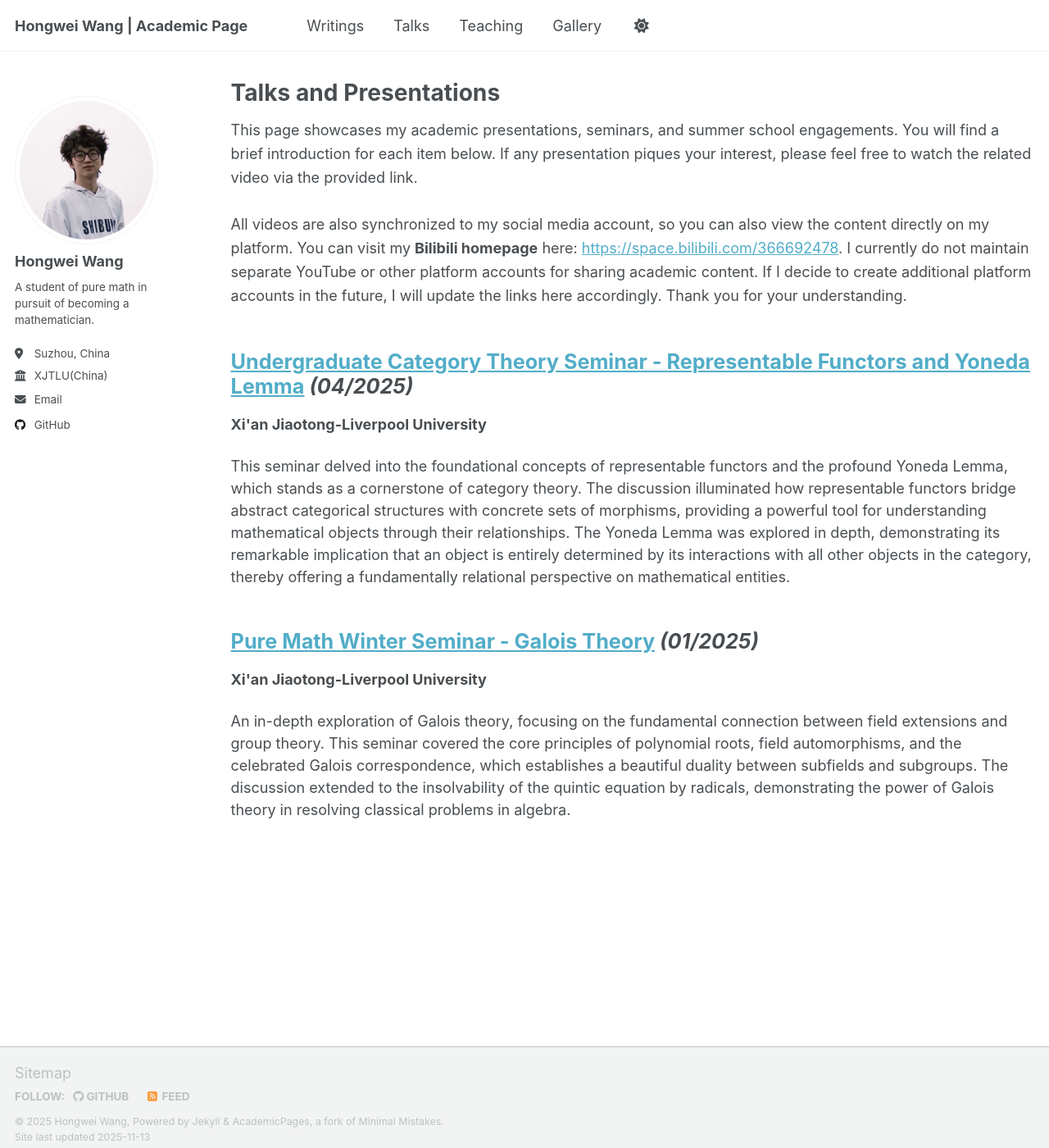
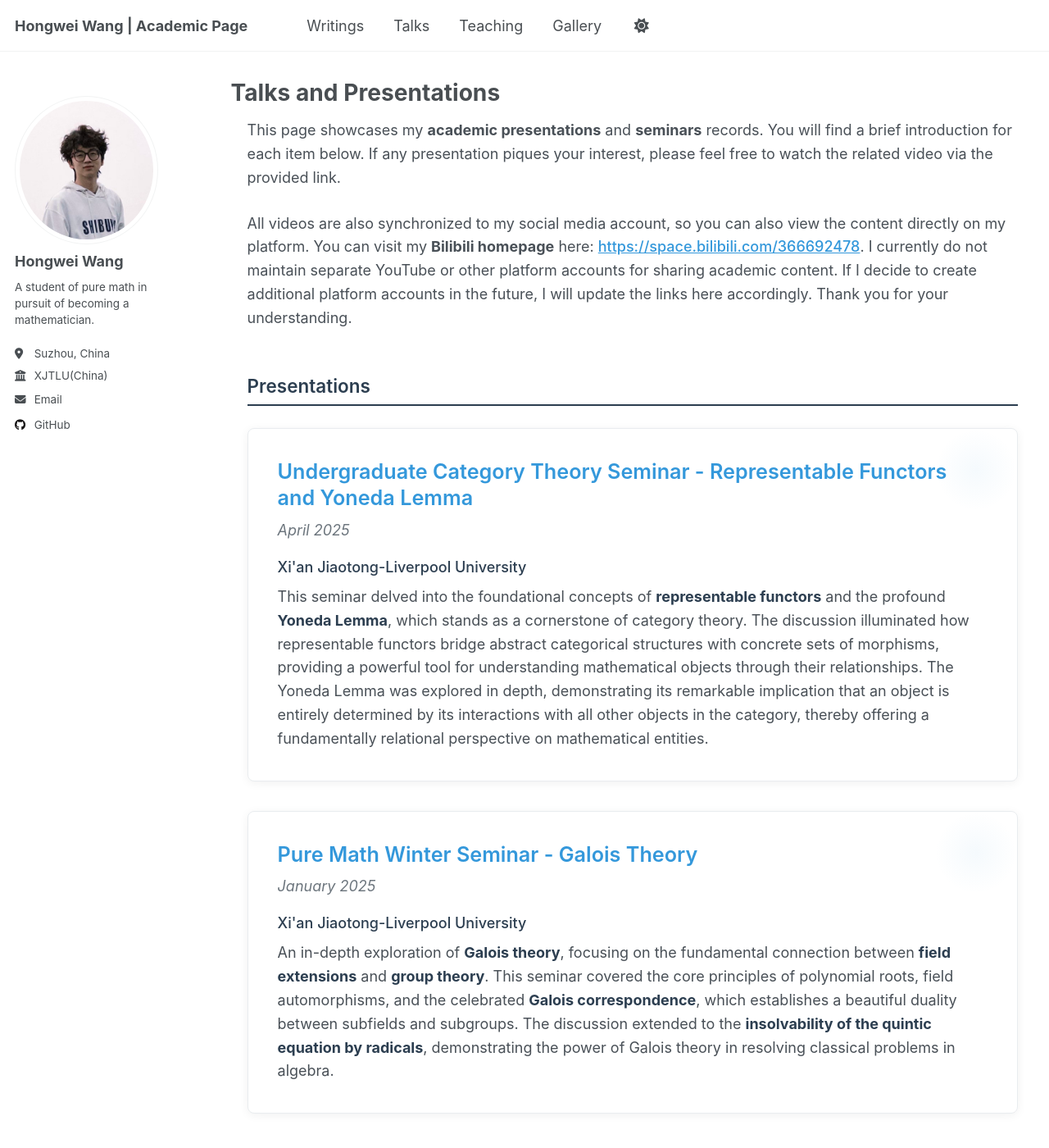
Before and after one commit to WangHongWei-AcademicPage/WangHongWei-AcademicPage.github.io, a Jekyll site: the page built from _pages/talks.html, in a window 1280 px wide and 1400 px high. Shown: the whole window at 82% size. Built offline with Jekyll 4.4.1, drawn with Linux system fonts in a browser that asks for light colours; a script that is not in the unit is left out.

Commit message:
Update talks.html

```diff
--- a/_pages/talks.html
+++ b/_pages/talks.html
@@ -5,17 +5,194 @@ permalink: /talks/
 author_profile: true
 ---
 
-<p style="line-height: 1.6; margin-bottom: 2em;">This page showcases my academic presentations, seminars, and summer school engagements. You will find a brief introduction for each item below. If any presentation piques your interest, please feel free to watch the related video via the provided link.<br><br>
-All videos are also synchronized to my social media account, so you can also view the content directly on my platform. You can visit my <strong>Bilibili homepage</strong> here: <a href="https://space.bilibili.com/366692478?spm_id_from=333.1007.0.0">https://space.bilibili.com/366692478</a>. I currently do not maintain separate YouTube or other platform accounts for sharing academic content. If I decide to create additional platform accounts in the future, I will update the links here accordingly. Thank you for your understanding.</p>
+<style>
+.talks-container {
+  max-width: 1200px;
+  margin: 0 auto;
+  padding: 0 20px;
+}
 
-<div class="publication-item">
-  <h3 style="font-size: 1.4em; margin-bottom: 0.5em;"><a href="https://www.bilibili.com/video/BV1xLR2YDEoL/?spm_id_from=333.1387.homepage.video_card.click" target="_blank" style="font-size: inherit;">Undergraduate Category Theory Seminar - Representable Functors and Yoneda Lemma</a> <em>(04/2025)</em></h3>
-  <p><strong>Xi'an Jiaotong-Liverpool University</strong></p>
-  <p>This seminar delved into the foundational concepts of representable functors and the profound Yoneda Lemma, which stands as a cornerstone of category theory. The discussion illuminated how representable functors bridge abstract categorical structures with concrete sets of morphisms, providing a powerful tool for understanding mathematical objects through their relationships. The Yoneda Lemma was explored in depth, demonstrating its remarkable implication that an object is entirely determined by its interactions with all other objects in the category, thereby offering a fundamentally relational perspective on mathematical entities.</p>
+.intro-text {
+  line-height: 1.6;
+  margin-bottom: 3rem;
+  color: #495057;
+}
+
+.intro-text p {
+  margin-bottom: 1.5rem;
+}
+
+.bilibili-link {
+  color: #3498db;
+  text-decoration: none;
+  font-weight: 500;
+  transition: all 0.3s ease;
+}
+
+.bilibili-link:hover {
+  color: #2c3e50;
+  text-decoration: underline;
+}
+
+.talk-card {
+  background: white;
+  border-radius: 8px;
+  padding: 2rem;
+  margin-bottom: 2rem;
+  border-left: 4px solid #2c3e50;
+  box-shadow: 0 2px 12px rgba(0,0,0,0.06);
+  border: 1px solid #e9ecef;
+  transition: all 0.3s ease;
+  position: relative;
+  overflow: hidden;
+}
+
+.talk-card:hover {
+  transform: translateY(-3px);
+  box-shadow: 0 6px 20px rgba(0,0,0,0.12);
+}
+
+.talk-card::before {
+  content: "";
+  position: absolute;
+  top: 0;
+  right: 0;
+  width: 100px;
+  height: 100px;
+  background: radial-gradient(circle, #3498db 0%, transparent 70%);
+  opacity: 0.05;
+  transition: opacity 0.3s ease;
+}
+
+.talk-card:hover::before {
+  opacity: 0.1;
+}
+
+.talk-header {
+  margin-bottom: 1rem;
+}
+
+.talk-title {
+  color: #3498db;
+  margin: 0 0 0.5rem 0;
+  font-size: 1.4rem;
+  font-weight: 600;
+  line-height: 1.3;
+}
+
+.talk-title a {
+  color: #3498db;
+  text-decoration: none;
+  transition: all 0.3s ease;
+}
+
+.talk-title a:hover {
+  color: #2c3e50;
+  text-decoration: underline;
+}
+
+.talk-meta {
+  color: #2c3e50;
+  font-weight: 500;
+  margin-bottom: 0.5rem;
+}
+
+.talk-date {
+  color: #6c757d;
+  font-style: italic;
+  margin-bottom: 0.8rem;
+}
+
+.talk-description {
+  color: #495057;
+  line-height: 1.6;
+  margin: 0;
+}
+
+.talk-description strong {
+  color: #2c3e50;
+}
+
+.fade-in {
+  opacity: 0;
+  transform: translateY(20px);
+  transition: all 0.6s ease;
+}
+
+.fade-in.visible {
+  opacity: 1;
+  transform: translateY(0);
+}
+
+.section-title {
+  color: #2c3e50;
+  border-bottom: 2px solid #2c3e50;
+  padding-bottom: 0.5rem;
+  margin: 3rem 0 1.5rem 0;
+  font-weight: 600;
+}
+
+.section-title:first-of-type {
+  margin-top: 2rem;
+}
+
+@media (max-width: 768px) {
+  .talks-container {
+    padding: 0 15px;
+  }
+
+  .talk-card {
+    padding: 1.5rem;
+  }
+
+  .talk-title {
+    font-size: 1.2rem;
+  }
+}
+</style>
+
+<div class="talks-container">
+  <div class="intro-text">
+    <p>This page showcases my <strong>academic presentations</strong> and <strong>seminars</strong> records. You will find a brief introduction for each item below. If any presentation piques your interest, please feel free to watch the related video via the provided link.</p>
+
+    <p>All videos are also synchronized to my social media account, so you can also view the content directly on my platform. You can visit my <strong>Bilibili homepage</strong> here: <a href="https://space.bilibili.com/366692478?spm_id_from=333.1007.0.0" class="bilibili-link">https://space.bilibili.com/366692478</a>. I currently do not maintain separate YouTube or other platform accounts for sharing academic content. If I decide to create additional platform accounts in the future, I will update the links here accordingly. Thank you for your understanding.</p>
+  </div>
+
+  <h2 class="section-title">Presentations</h2>
+
+  <div class="talk-card fade-in">
+    <div class="talk-header">
+      <h3 class="talk-title"><a href="https://www.bilibili.com/video/BV1xLR2YDEoL/?spm_id_from=333.1387.homepage.video_card.click" target="_blank">Undergraduate Category Theory Seminar - Representable Functors and Yoneda Lemma</a></h3>
+      <div class="talk-date">April 2025</div>
+    </div>
+    <div class="talk-meta">Xi'an Jiaotong-Liverpool University</div>
+    <p class="talk-description">This seminar delved into the foundational concepts of <strong>representable functors</strong> and the profound <strong>Yoneda Lemma</strong>, which stands as a cornerstone of category theory. The discussion illuminated how representable functors bridge abstract categorical structures with concrete sets of morphisms, providing a powerful tool for understanding mathematical objects through their relationships. The Yoneda Lemma was explored in depth, demonstrating its remarkable implication that an object is entirely determined by its interactions with all other objects in the category, thereby offering a fundamentally relational perspective on mathematical entities.</p>
+  </div>
+
+  <div class="talk-card fade-in">
+    <div class="talk-header">
+      <h3 class="talk-title"><a href="https://www.bilibili.com/video/BV1Vbc3e2EZS/?spm_id_from=333.1387.homepage.video_card.click" target="_blank">Pure Math Winter Seminar - Galois Theory</a></h3>
+      <div class="talk-date">January 2025</div>
+    </div>
+    <div class="talk-meta">Xi'an Jiaotong-Liverpool University</div>
+    <p class="talk-description">An in-depth exploration of <strong>Galois theory</strong>, focusing on the fundamental connection between <strong>field extensions</strong> and <strong>group theory</strong>. This seminar covered the core principles of polynomial roots, field automorphisms, and the celebrated <strong>Galois correspondence</strong>, which establishes a beautiful duality between subfields and subgroups. The discussion extended to the <strong>insolvability of the quintic equation by radicals</strong>, demonstrating the power of Galois theory in resolving classical problems in algebra.</p>
+  </div>
 </div>
 
-<div class="publication-item">
-  <h3 style="font-size: 1.4em; margin-bottom: 0.5em;"><a href="https://www.bilibili.com/video/BV1Vbc3e2EZS/?spm_id_from=333.1387.homepage.video_card.click" target="_blank" style="font-size: inherit;">Pure Math Winter Seminar - Galois Theory</a> <em>(01/2025)</em></h3>
-  <p><strong>Xi'an Jiaotong-Liverpool University</strong></p>
-  <p>An in-depth exploration of Galois theory, focusing on the fundamental connection between field extensions and group theory. This seminar covered the core principles of polynomial roots, field automorphisms, and the celebrated Galois correspondence, which establishes a beautiful duality between subfields and subgroups. The discussion extended to the insolvability of the quintic equation by radicals, demonstrating the power of Galois theory in resolving classical problems in algebra.</p>
-</div>
+<script>
+document.addEventListener('DOMContentLoaded', function() {
+  const fadeElements = document.querySelectorAll('.fade-in');
+
+  const fadeObserver = new IntersectionObserver((entries) => {
+    entries.forEach(entry => {
+      if (entry.isIntersecting) {
+        entry.target.classList.add('visible');
+      }
+    });
+  }, { threshold: 0.1 });
+
+  fadeElements.forEach(element => {
+    fadeObserver.observe(element);
+  });
+});
+</script>
```
